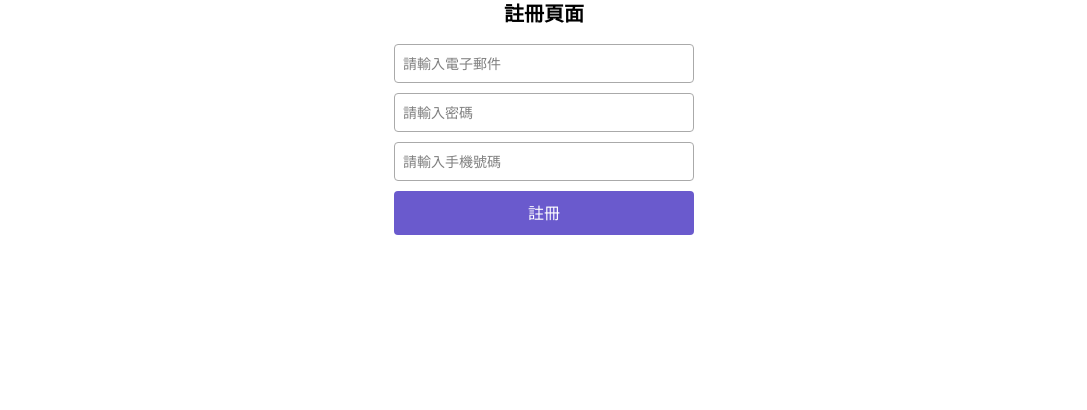
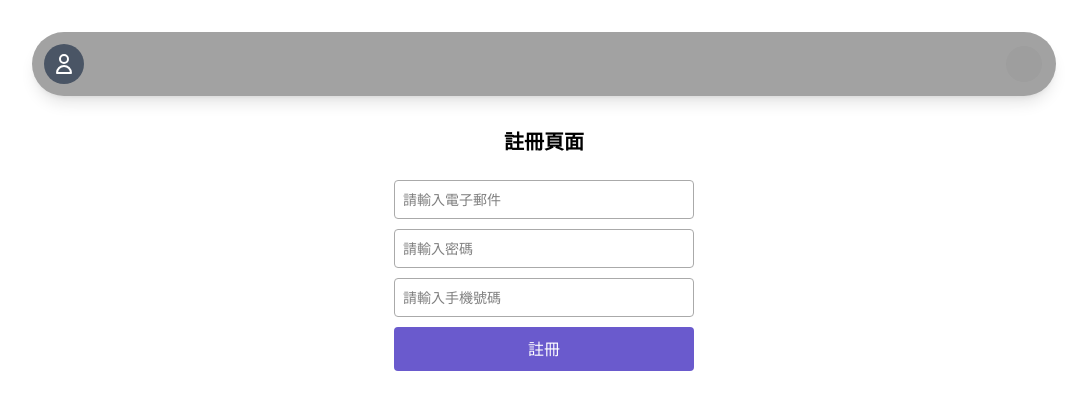
Before and after one commit to Tripfolio/TripfolioFrontEnd, a Vue app: page /signup in a window 1280 px wide. Shown: the top 410 px of the page, without its empty margins (96-1183 px from the left). Built offline with nearby package versions, Linux system fonts and the light colour scheme; grey boxes are pictures that could not be loaded.

Commit message:
chore: adjust nav bar

```diff
--- a/src/views/SignUp.vue
+++ b/src/views/SignUp.vue
@@ -1,16 +1,52 @@
 <template>
+	<div class="bg-white min-h-screen p-4 sm:p-8 flex flex-col items-center">
+
+		<nav class="w-full max-w-5xl mx-auto bg-[#A2A2A2] text-white rounded-full shadow-lg p-3 mb-8">
+			<div class="flex items-center justify-between">
+				<button class="w-10 h-10 flex items-center justify-center bg-gray-600 rounded-full hover:bg-gray-500 transition-colors">
+					<svg xmlns="http://www.w3.org/2000/svg" class="h-6 w-6" fill="none" viewBox="0 0 24 24" stroke="currentColor">
+						<path stroke-linecap="round" stroke-linejoin="round" stroke-width="2" d="M16 7a4 4 0 11-8 0 4 4 0 018 0zM12 14a7 7 0 00-7 7h14a7 7 0 00-7-7z" />
+					</svg>
+				</button>
+
+				<div class="flex flex-wrap justify-center md:flex items-center gap-2 sm:gap-4 md:gap-6">
+					<router-link
+						v-for="link in navLinks"
+						:key="link.name"
+						:to="link.path"
+						class="flex items-center gap-1 sm:gap-2 text-gray-800 hover:text-white transition-colors text-xs sm:text-sm md:text-base"
+					>
+						<span class="font-medium">{{ link.name }}</span>
+					</router-link>
+				</div>
+
+				<button>
+					<img
+						class="w-10 h-10 rounded-full object-cover border-2 border-transparent hover:border-blue-500 transition-colors"
+						src="https://images.unsplash.com/photo-1535713875002-d1d0cf377fde?w=500&q=80"
+						alt="使用者頭像"
+					>
+				</button>
+			</div>
+		</nav>
+
 		<h2 class="text-center text-xl font-semibold mb-4">註冊頁面</h2>
 
 		<div v-if="showError" class="space-y-2 w-[300px] mx-auto">
-		<div v-for="(msg, index) in errorMessages" :key="index"
-			class="flex items-start bg-red-100 text-red-800 border border-red-200 px-4 py-3 rounded-md text-sm">
+			<div
+				v-for="(msg, index) in errorMessages"
+				:key="index"
+				class="flex items-start bg-red-100 text-red-800 border border-red-200 px-4 py-3 rounded-md text-sm"
+			>
 				<font-awesome-icon icon="exclamation-triangle" class="mr-2 mt-0.5 text-red-600" />
 				<span>{{ msg }}</span>
 			</div>
 		</div>
 
-	<div v-if="showSuccess"
-		class="w-[300px] mx-auto bg-blue-100 text-black border border-blue-200 px-4 py-3 rounded-md mb-4">
+		<div
+			v-if="showSuccess"
+			class="w-[300px] mx-auto bg-blue-100 text-black border border-blue-200 px-4 py-3 rounded-md mb-4"
+		>
 			{{ successMessage }}
 		</div>
 
@@ -39,6 +75,7 @@
 				註冊
 			</button>
 		</form>
+	</div>
 </template>
 
 <script setup>
```
Lines whose indentation alone changed are shown as unchanged.
